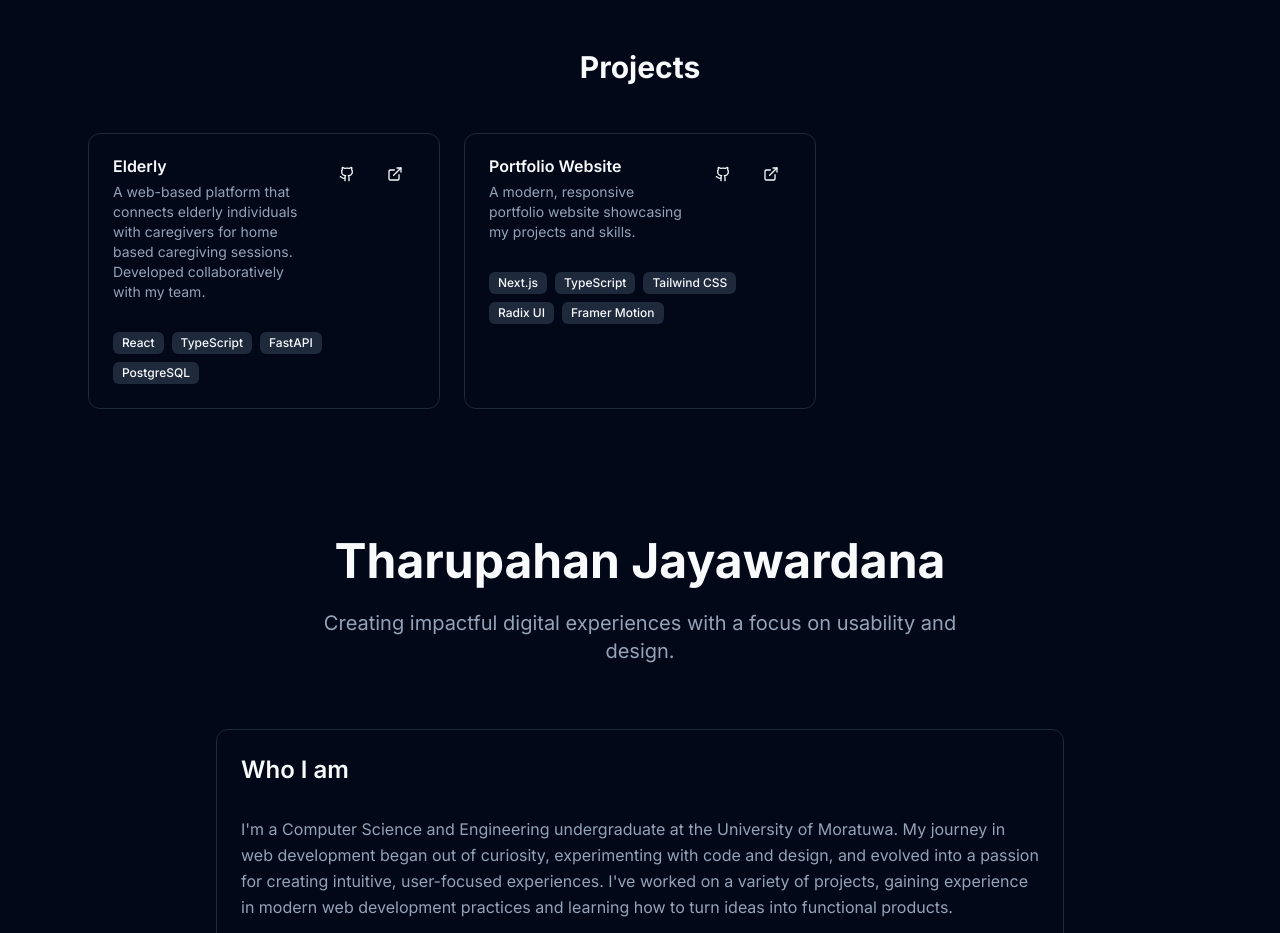
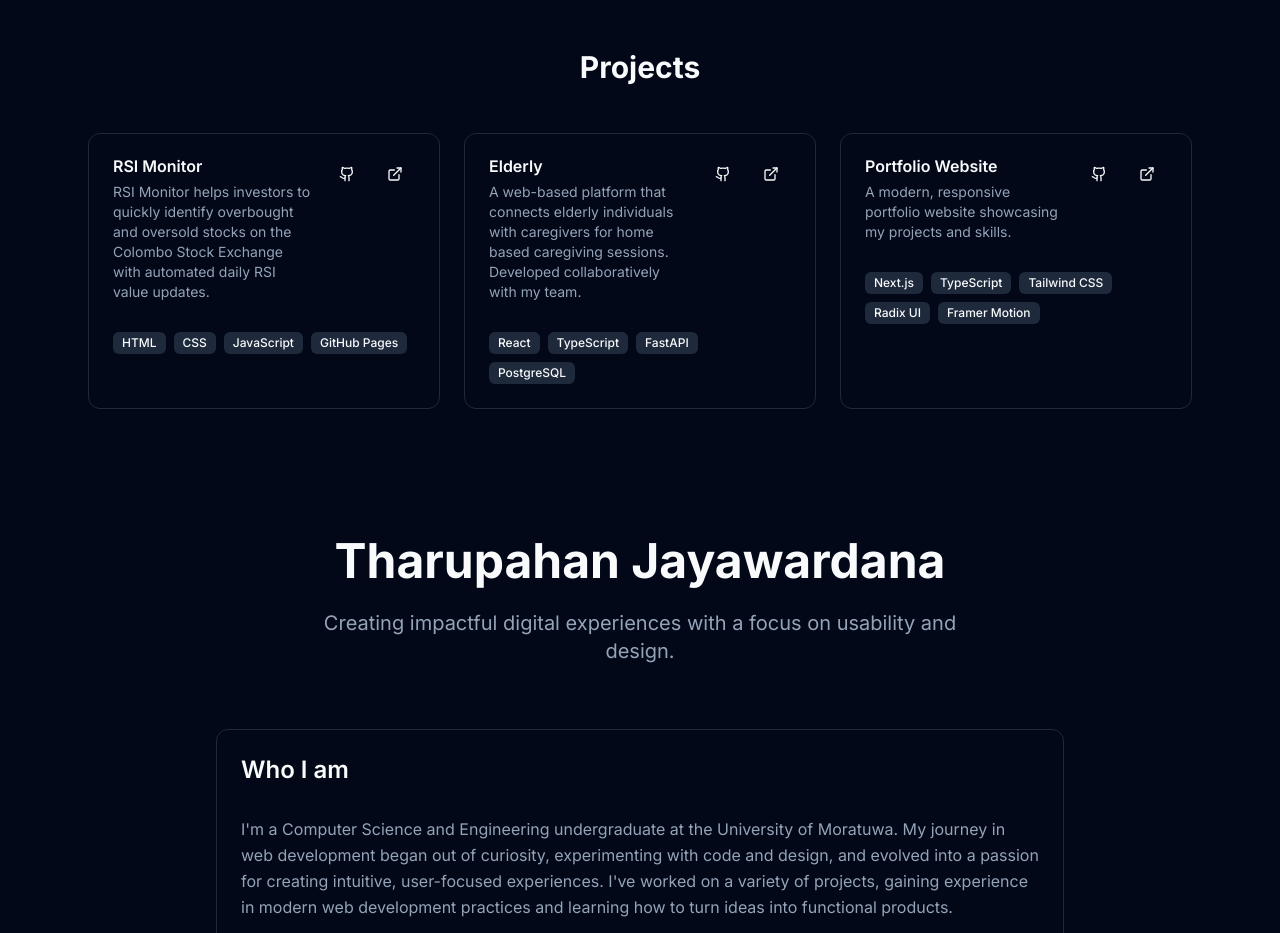
Before and after one commit to tharu-jwd/tharu-jwd.github.io, a Next.js app: page / in a window 1280 px wide. Shown: the part 880-1813 px from the top of the page. Built offline with nearby package versions, Linux system fonts and the light colour scheme.

Commit message:
Add RSI Monitor project to portfolio
- Add RSI Monitor as featured project for Colombo Stock Exchange
- Include working links to GitHub repo and live demo
- Position as first project in the list

```diff
--- a/src/app/page.tsx
+++ b/src/app/page.tsx
@@ -10,6 +10,13 @@ import { Label } from "@/components/ui/label"
 import { Github, ExternalLink, Code, Palette, Database, Download, Linkedin, Mail, Send } from "lucide-react"
 
 const projects = [
+  {
+    title: "RSI Monitor",
+    description: "RSI Monitor helps investors to quickly identify overbought and oversold stocks on the Colombo Stock Exchange with automated daily RSI value updates.",
+    tech: ["HTML", "CSS", "JavaScript", "GitHub Pages"],
+    github: "https://github.com/tharu-jwd/tharu-jwd.github.io",
+    demo: "https://tharu-jwd.github.io/sri-lanka-rsi-monitor/"
+  },
   {
     title: "Elderly",
     description: "A web-based platform that connects elderly individuals with caregivers for home based caregiving sessions. Developed collaboratively with my team.",
```
